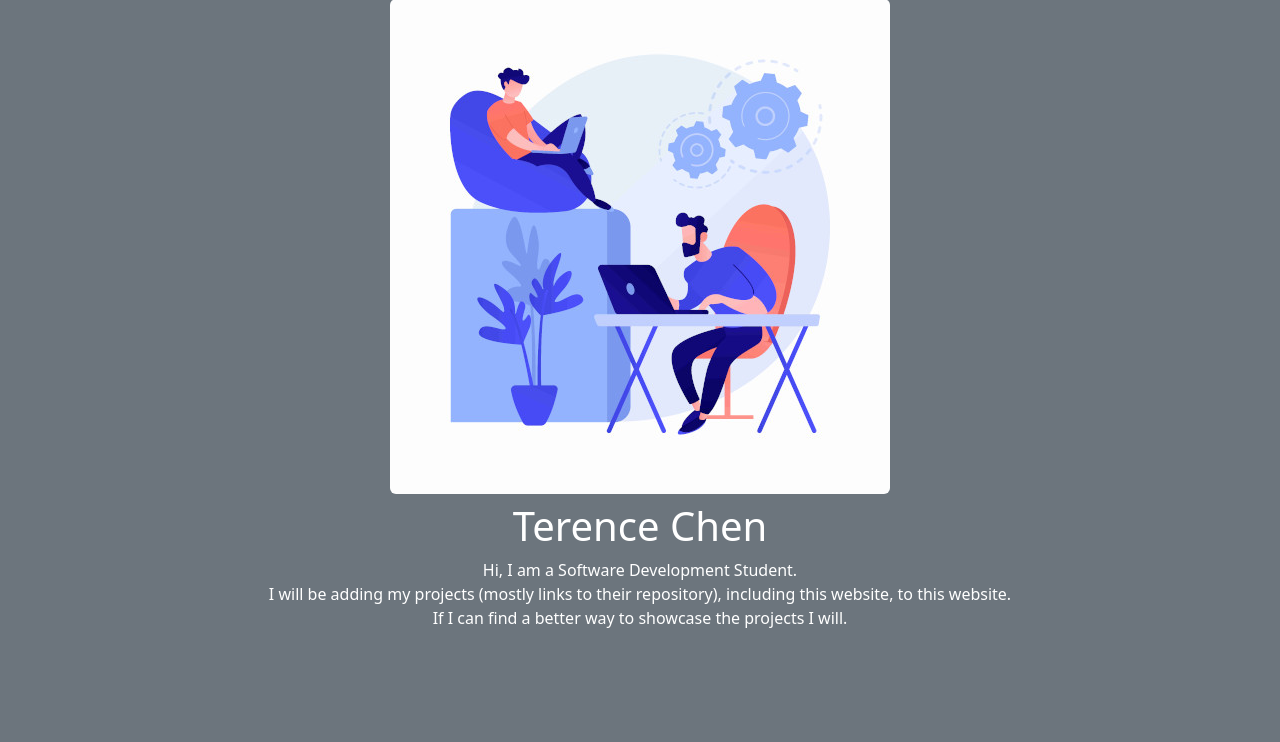
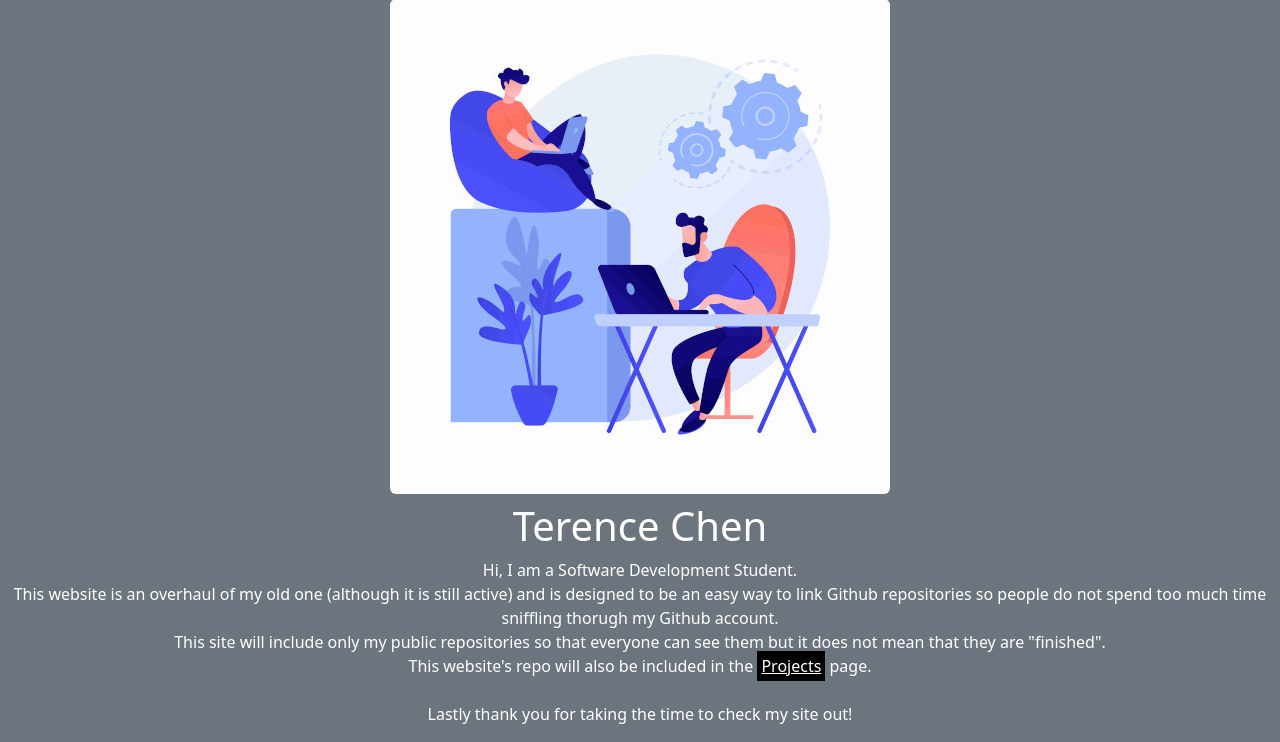
Before and after one commit to TcPirate1/Portfolio-Django, a Django app: page / in a window 1280 px wide. Shown: the part 73-815 px from the top of the page. Before the commit the page ends 701 px from the top, so only its background shows below. Run offline with Django 4.2, Linux system fonts and the light colour scheme; some libraries are stand-ins or nearby versions.

Commit message:
Added metadata description to each page and home page content has slight changes

```diff
--- a/templates/about.html
+++ b/templates/about.html
@@ -1,4 +1,5 @@
 {% extends 'base.html' %}
+{% block metadescription %}An about page that describes the website creator.{% endblock metadescription %}
 {% block title %}About{% endblock title %}
 {% block content %}
 <div class="text-center">
@@ -8,7 +9,7 @@
     <br>I created this website as a way to showcase the work that I have done throughout my IT studies and also a way to practice Django and website hosting (using something slightly more complicated and flexible than Github Pages).
     <br>I do have another site but that was using a template which I found was too restrictive for my liking and there were other aspects I wanted to practice, more details in the <a class="text-white bg-black p-1" href="{% url 'projects' %}">Projects</a> page.
     <br><br>Contrary to what the picture underneath suggests, I do not cosplay a lot, this was like my 3rd time in my life but I do enjoy it when I get the chance to. I just do not have the desire or storage space to do it more often.
-    <br>What I do often though is video gaming, reading and watch the occasional tv show.
+    <br>What I do often though is video gaming, reading and watch the occasional tv show. More than likely it will be in the fantasy genre too!
 </p>
 
 <img src="/static/images/Gurren_compressed2.jpg" class="rounded mb-3" alt="Gurren Lagann cosplay">
--- a/templates/home.html
+++ b/templates/home.html
@@ -1,12 +1,12 @@
 {% extends 'base.html' %}
-{% block metadescription %}This is to test if it works{% endblock metadescription %}
+{% block metadescription %}An introductory page describing the content that can be found on the other pages.{% endblock metadescription %}
 {% block title %}TC's Portfolio Page{% endblock title %}
 {% block content %}
 <div class="text-center">
     <img src="/static/images/Image_by_vectorjuice_on_Freepik_scale.jpg" class="rounded" alt="Image by vectorjuice on Freepik">
 
     <h1 class="text-white pt-2">Terence Chen</h1>
-    <p class="text-white">Hi, I am a Software Development Student.<br>I will be adding my projects (mostly links to their repository), including this website, to this website.<br>If I can find a better way to showcase the projects I will.</p>
+    <p class="text-white">Hi, I am a Software Development Student.<br>This website is an overhaul of my old one (although it is still active) and is designed to be an easy way to link Github repositories so people do not spend too much time sniffling thorugh my Github account.<br>This site will include only my public repositories so that everyone can see them but it does not mean that they are "finished".<br>This website's repo will also be included in the <a class="text-white bg-black p-1" href="{% url 'projects' %}">Projects</a> page.<br><br>Lastly thank you for taking the time to check my site out!</p>
 </div>
 {% endblock content %}
 </html>
--- a/templates/project_detail.html
+++ b/templates/project_detail.html
@@ -1,5 +1,6 @@
 {% extends 'base.html' %}
 {% load custom_tags %}
+{% block metadescription %}A page that is dynamically produced for whichever link in the Projects page that the user selects.{% endblock metadescription %}
 {% block title %}{{categories.Title}}{% endblock title %}
 {% block content %}
     <div class="text-center text-white d-flex flex-column align-items-center">
--- a/templates/projects.html
+++ b/templates/projects.html
@@ -1,4 +1,5 @@
 {% extends 'base.html' %}
+{% block metadescription %}A list of projects that are also categorised into four seperate headings.{% endblock metadescription %}
 {% block title %}Projects{% endblock title %}
 {% block content %}
 <div class="text-center text-white">
```
